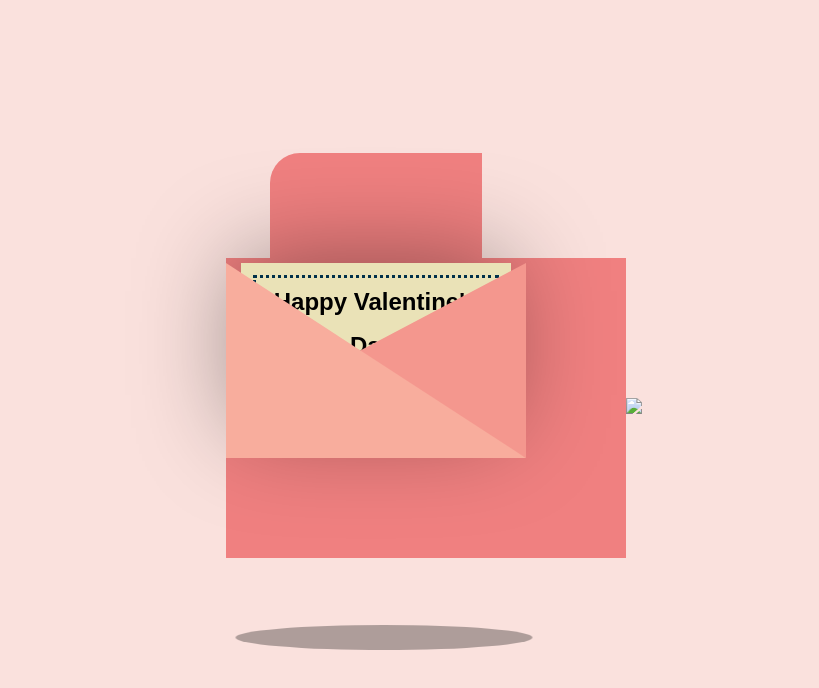
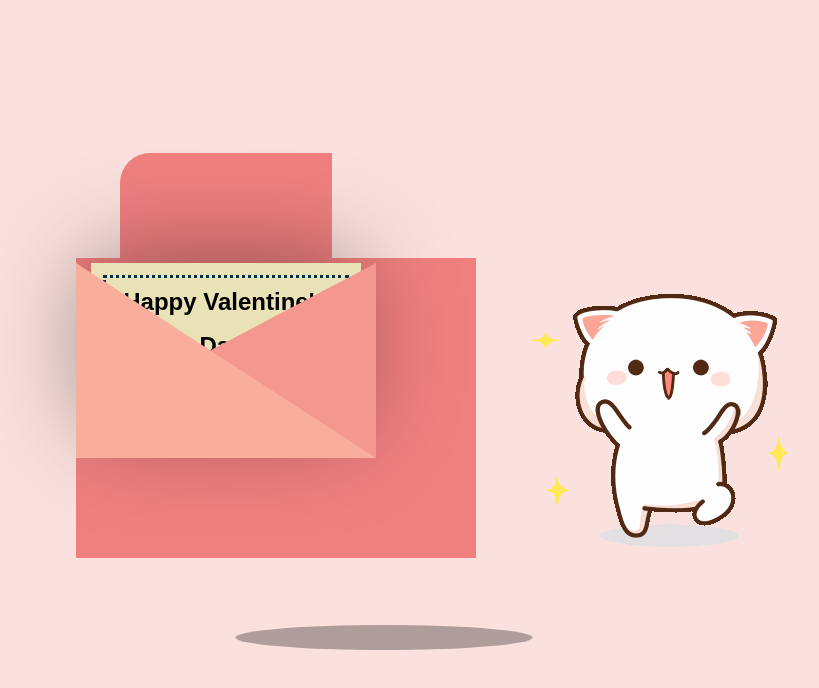
Before and after one commit to EshaanSabharwal/Valentine-Card-, a plain HTML site: page index.html in a window 1280 px wide. Shown: the whole page, without its empty margins (181-1000 px from the left). Drawn offline with nearby package versions, Linux system fonts and the light colour scheme; the site is published under a folder, as on GitHub Pages, so addresses that start at the root find nothing.

Commit message:
Update index.html

```diff
--- a/index.html
+++ b/index.html
@@ -24,7 +24,7 @@
     </div>
     <div class="shadow"></div>
     </div>
-    <div><img src="/excited.gif" class="billa" style="margin-right: 50px;"> </div>
+    <div><img src="excited.gif" class="billa" style="margin-right: 50px;"> </div>
     <script src="script.js"></script>
 
 
```
